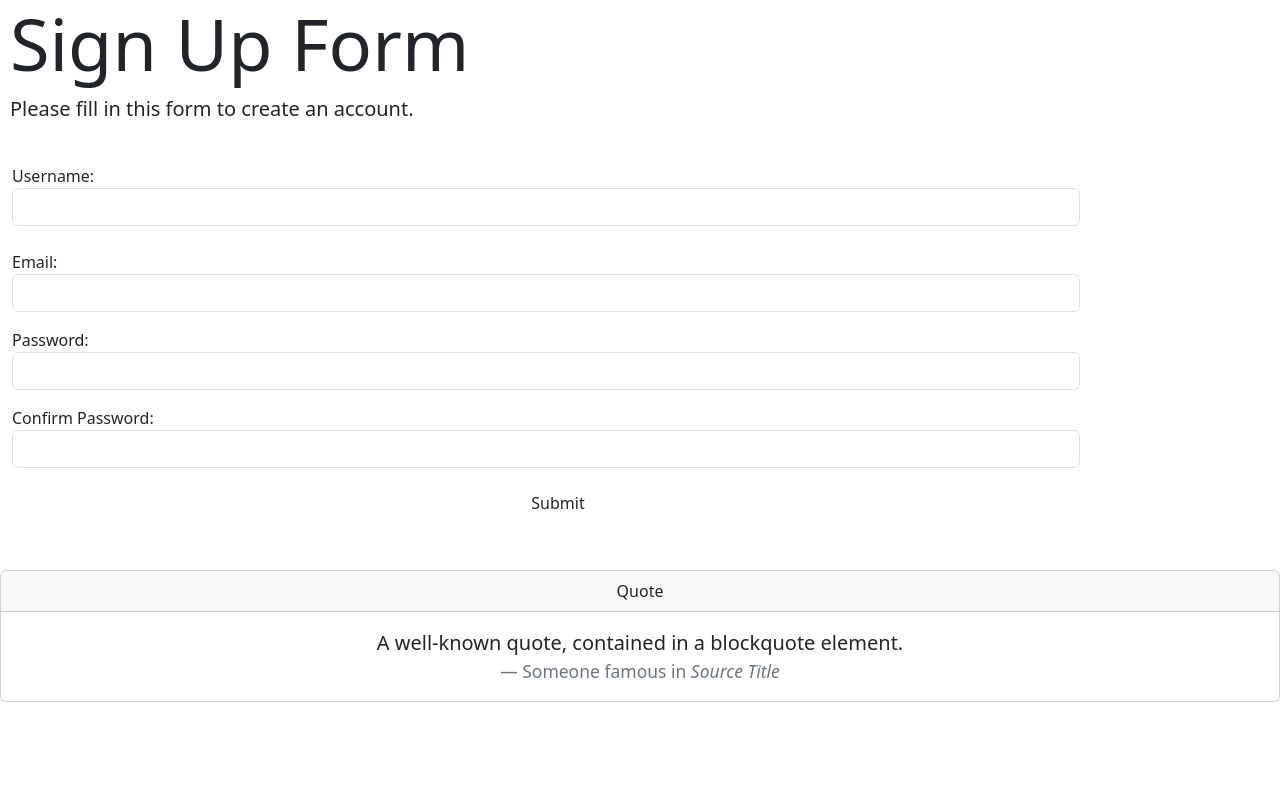
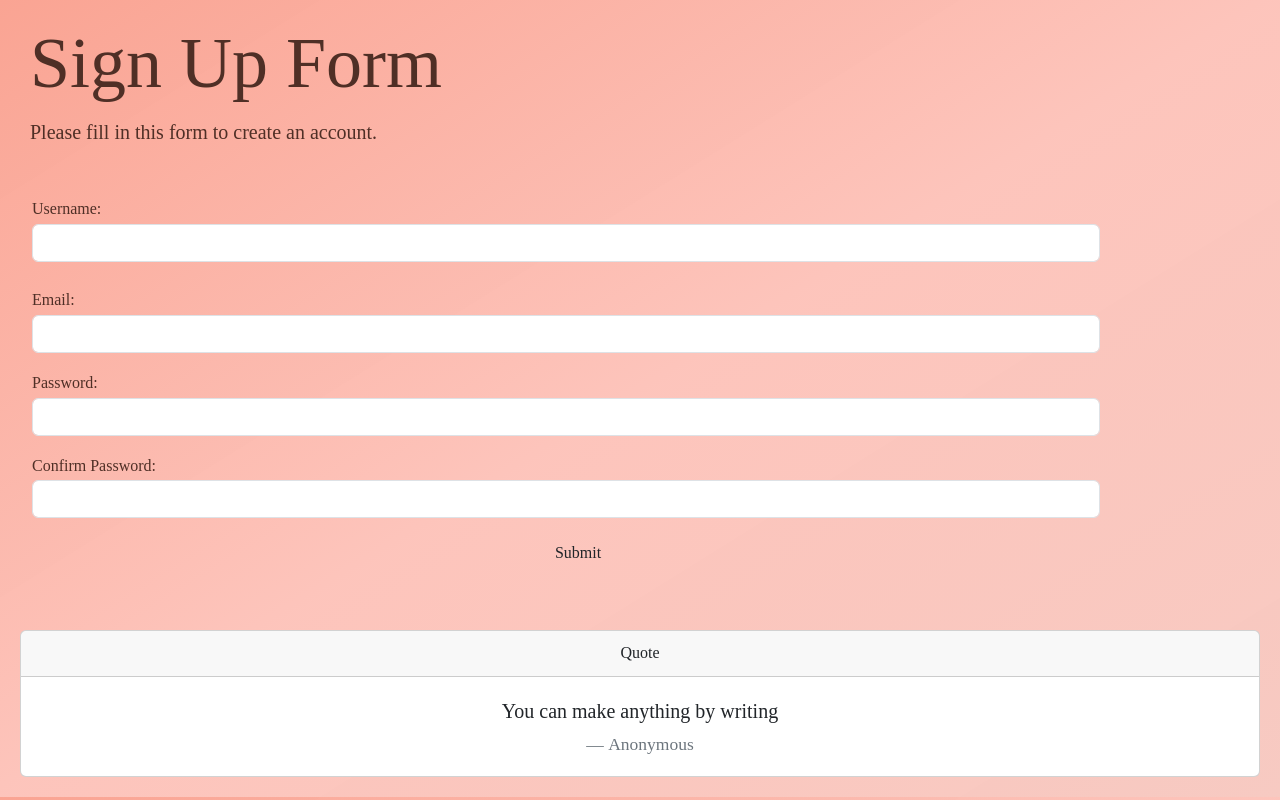
Before and after one commit to l-auta/Note-Box, a React (Vite) app in the folder frontend/: page / in a window 1280 px wide. Built offline with nearby package versions, Linux system fonts and the light colour scheme.

Commit message:
found a background for the signup form

```diff
--- a/frontend/src/App.css
+++ b/frontend/src/App.css
@@ -0,0 +1,8 @@
+body {
+    background: linear-gradient(to top left, #f7cac2, #fdc4bbfd, #faa493); /* Peachy tones for a calm feel */
+    font-family: 'Lora', serif; /* Serif font for elegance and readability */
+    color: #4f2f26; /* Deep brown for readability */
+    line-height: 1.8;
+    margin: 0;
+    padding: 20px;
+  }
--- a/frontend/src/signupForm.jsx
+++ b/frontend/src/signupForm.jsx
@@ -47,7 +47,7 @@ function CreateUser(){
     }
 
     return (
-        < >
+        <>
         <h1 style={{ marginLeft: '10px' }} class="display-2">Sign Up Form</h1>
         <p style={{ marginLeft: '10px' }} class="lead">Please fill in this form to create an account.</p>
         <br />
@@ -87,8 +87,8 @@ function CreateUser(){
             </div>
             <div class="card-body">
                 <blockquote class="blockquote mb-0">
-                    <p>A well-known quote, contained in a blockquote element.</p>
-                    <footer class="blockquote-footer">Someone famous in <cite title="Source Title">Source Title</cite></footer>
+                    <p>You can make anything by writing</p>
+                    <footer class="blockquote-footer">Anonymous</footer>
                 </blockquote>
             </div>
         </div>
```
